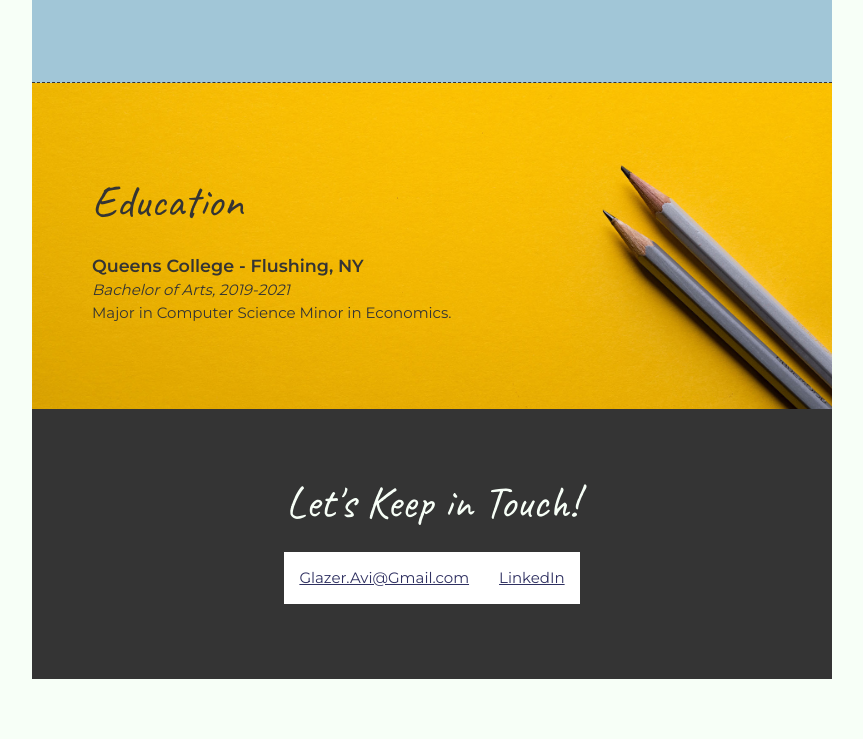
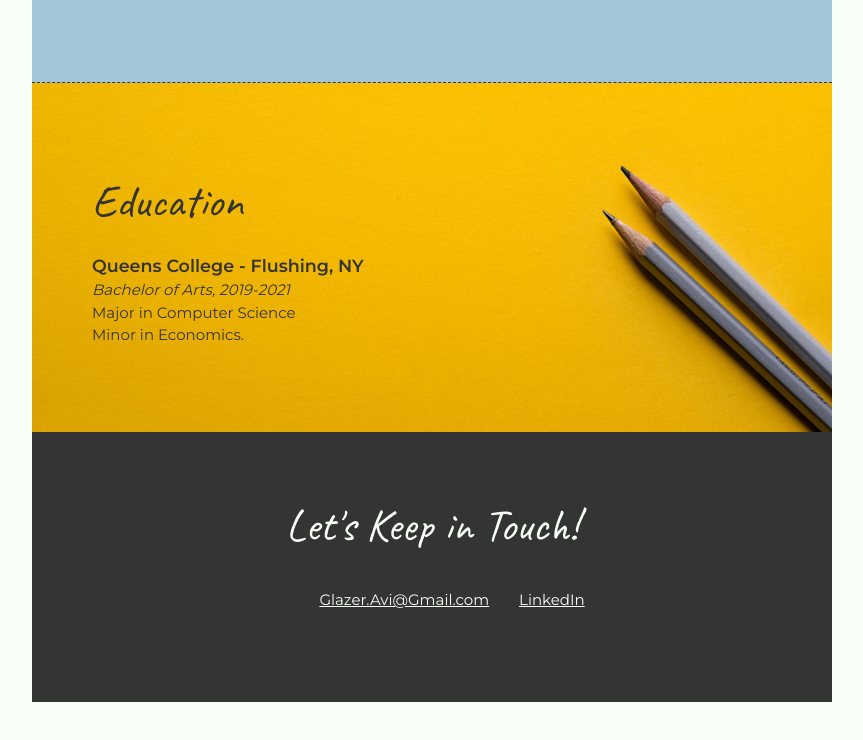
Before and after one commit to aviglazer1998/355-Website, a plain HTML site: page Resume Project/css-portfolio/index.html in a window 1280 px wide. Shown: the part 2625-3365 px from the top of the page, without its empty margins (208-1071 px from the left). Drawn offline with Linux system fonts and the light colour scheme.

Commit message:
fixed contact info hover

```diff
--- a/Resume Project/css-portfolio/css/styles.css
+++ b/Resume Project/css-portfolio/css/styles.css
@@ -117,7 +117,7 @@ header {
 /* Education
 ------------------------------------*/
 .education {
-  background-image: url(../images/joanna-kosinska-unsplash.jpg);
+  background-image: url(../Images/joanna-kosinska-unsplash.jpg);
   background-size: cover;
   background-position: top right;
   background-color: #FFE66D;
@@ -137,12 +137,16 @@ footer {
 }
 .contact-list {
   list-style-type: none;
-  padding: 0;
 }
 .contact-list a {
   padding: 15px;
   display: inline-block;
+  color: #F7FFF7;
 }
+.contact-list a:hover{
+ color: #FFE66D;
+}
+
 
 
 /* Responsive
@@ -166,9 +170,6 @@ footer {
     justify-content: center;
   }
 
-  .contact-list li a{
-    background-color: white;
- }
 }
 
 @media screen and (max-width:749px){
--- a/Resume Project/css-portfolio/index.html
+++ b/Resume Project/css-portfolio/index.html
@@ -151,7 +151,7 @@
             <section>
               <h3>Queens College - Flushing, NY</h3>
               <p>Bachelor of Arts, 2019-2021</p>
-              <p> Major in Computer Science Minor in Economics.</p>
+              <p> Major in Computer Science <br> Minor in Economics.</p>
             </section>
           </div>
         </section>
```
